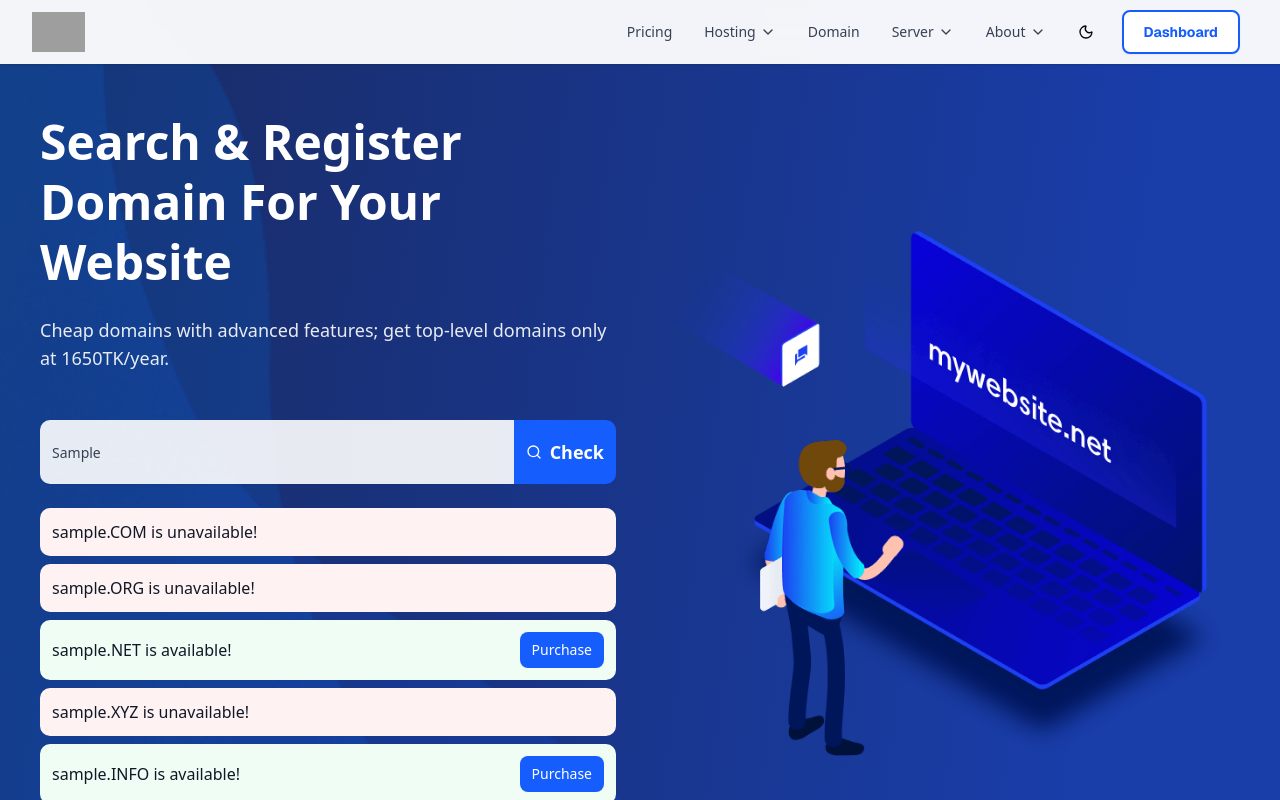
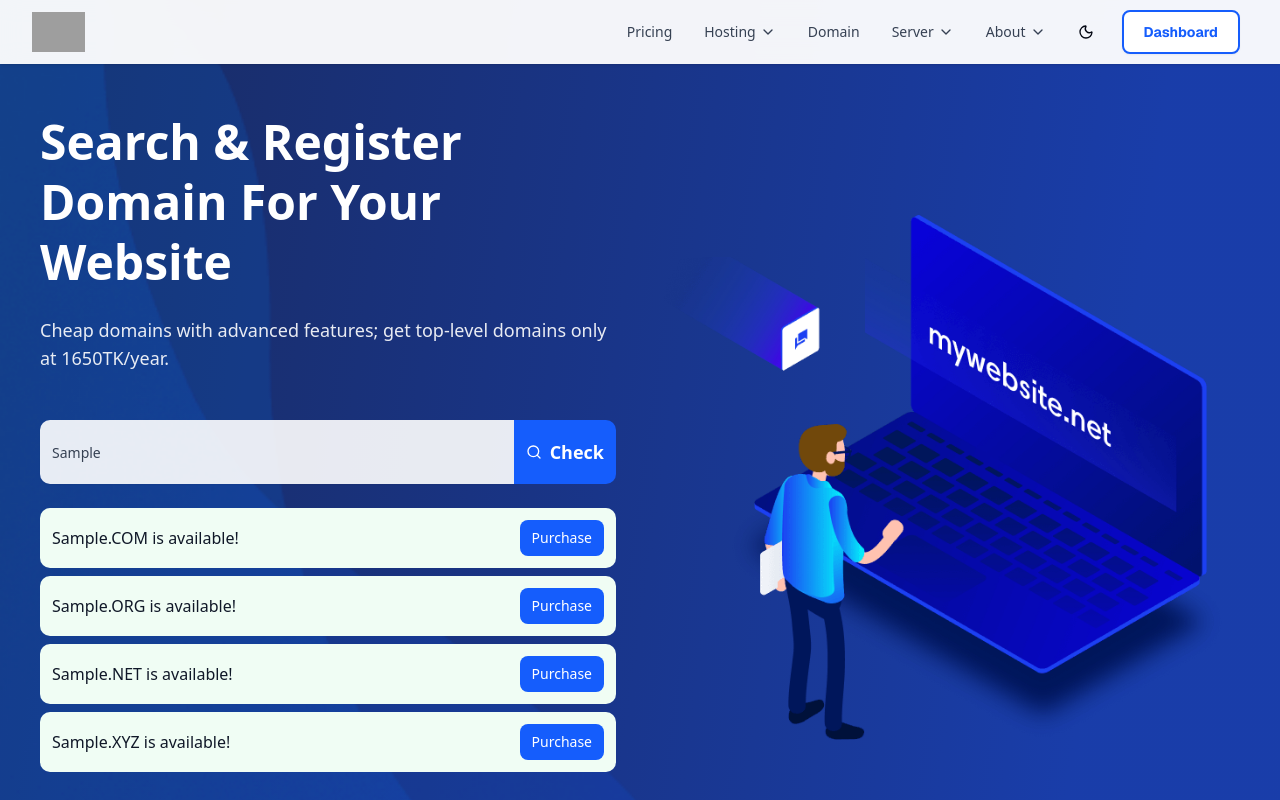
Before and after one commit to ssmahim01/hostnin, a Next.js app: page /domain in a window 1280 px wide. Both pictures are taken after typing "Sample" into the empty fields and a click on the button "Check". Shown: the top 800 px of the page. Built offline with nearby package versions, Linux system fonts and the light colour scheme; grey boxes are pictures that could not be loaded.

Commit message:
Updated: domain-banner

```diff
--- a/src/app/(public-routes)/components/domain/domain-banner.tsx
+++ b/src/app/(public-routes)/components/domain/domain-banner.tsx
@@ -8,23 +8,14 @@ import { useState } from "react";
 import { toast } from "sonner";
 import z from "zod";
 
-// base part only (no dot)
-const baseDomainSchema = z
+const domainSchema = z
   .string()
   .min(1, "Please enter a domain name")
-  .regex(/^[a-zA-Z0-9][a-zA-Z0-9-]*[a-zA-Z0-9]*$/, "Invalid base domain")
+  .regex(/^[a-zA-Z0-9][a-zA-Z0-9-]*[a-zA-Z0-9]*$/, "Invalid domain name format")
   .max(63, "Domain name too long");
 
-// full domain (with dot + tld)
-const fullDomainSchema = z
-  .string()
-  .min(1)
-  .regex(
-    /^(?!-)([a-zA-Z0-9-]{1,63}\.)+[a-zA-Z]{2,}$/,
-    "Invalid full domain"
-  );
-
-const domainTlds = [".COM", ".ORG", ".NET", ".XYZ", ".INFO"];
+// Suggested domain TLDs
+const domainTlds = [".COM", ".ORG", ".NET", ".XYZ"];
 
 type DomainResult = {
   domain: string;
@@ -36,44 +27,21 @@ export default function DomainBanner() {
   const [results, setResults] = useState<DomainResult[]>([]);
   const [loading, setLoading] = useState(false);
 
-  // fake API call — replace with your real API
+  // Mock API function for checking domain availability
   const checkDomainAvailability = async (domainName: string) => {
     return domainTlds.map((tld) => ({
       domain: `${domainName}${tld}`,
-      available: Math.random() > 0.5,
+      available: true,
     }));
   };
 
   const handleSearch = async (e: React.FormEvent<HTMLFormElement>) => {
     e.preventDefault();
+
     try {
-      let validatedDomain = "";
-      let mode: "base" | "full" = "base";
-
-      if (domain.includes(".")) {
-        validatedDomain = fullDomainSchema.parse(domain.trim().toLowerCase());
-        mode = "full";
-      } else {
-        validatedDomain = baseDomainSchema.parse(domain.trim().toLowerCase());
-      }
-
+      const validatedDomain = domainSchema.parse(domain.trim());
       setLoading(true);
-      setResults([]);
-
-      let availability: DomainResult[] = [];
-      if (mode === "base") {
-        // check all TLDs
-        availability = await checkDomainAvailability(validatedDomain);
-      } else {
-        // check only full domain
-        availability = [
-          {
-            domain: validatedDomain,
-            available: Math.random() > 0.5,
-          },
-        ];
-      }
-
+      const availability = await checkDomainAvailability(validatedDomain);
       setResults(availability);
       setLoading(false);
     } catch (err) {
@@ -104,7 +72,6 @@ export default function DomainBanner() {
             Cheap domains with advanced features; get top-level domains only at
             1650TK/year.
           </p>
-
           <form
             className="flex flex-row mb-6 max-w-xs md:max-w-md lg:max-w-xl mx-auto lg:mx-0"
             onSubmit={handleSearch}
@@ -112,7 +79,7 @@ export default function DomainBanner() {
             <Input
               type="text"
               name="query"
-              className="rounded-l-lg rounded-r-none py-8 flex-1 border-none bg-white/90 placeholder-white/80 text-gray-700 font-medium"
+              className="rounded-l-lg rounded-r-none py-8 flex-1 border-none focus:ring-0 focus:border-blue-500 bg-white/90 placeholder-white/80 text-gray-700 font-medium"
               placeholder="Enter your domain name..."
               value={domain}
               onChange={(e) => setDomain(e.target.value)}
@@ -126,24 +93,18 @@ export default function DomainBanner() {
             </Button>
           </form>
 
-          {loading && <p className="text-white">Checking {domain}…</p>}
-
+          {/* Results */}
+          {loading && <p className="text-white">Checking...</p>}
           {results.length > 0 && (
             <div className="space-y-2 mt-4">
               {results.map((res) => (
                 <div
                   key={res.domain}
-                  className={`flex items-center justify-between p-3 rounded-lg ${
-                    res.available
-                      ? "bg-green-50 dark:bg-green-900/20"
-                      : "bg-red-50 dark:bg-red-900/20"
-                  }`}
+                  className="flex items-center justify-between bg-green-50 dark:bg-green-900/20 p-3 rounded-lg"
                 >
                   <span className="text-gray-900 dark:text-white font-medium">
-                    {res.domain}{" "}
-                    {res.available ? "is available!" : "is unavailable!"}
+                    {res.domain} is available!
                   </span>
-                  {res.available && (
                   <a
                     href={`https://my.hostnin.com/cart.php?a=add&domain=register&query=${res.domain}`}
                     target="_blank"
@@ -153,12 +114,10 @@ export default function DomainBanner() {
                       Purchase
                     </Button>
                   </a>
-                  )}
                 </div>
               ))}
             </div>
           )}
-
           <div className="grid grid-cols-2 sm:grid-cols-3 md:grid-cols-5 gap-4 mt-8">
             {[
               { tld: ".COM", price: "৳1650/Year" },
@@ -174,7 +133,6 @@ export default function DomainBanner() {
             ))}
           </div>
         </div>
-
         <div className="flex-1 flex justify-center mt-4 sm:mt-8 lg:mt-0 w-full max-w-xs sm:max-w-md lg:max-w-xl xl:max-w-2xl h-full">
           <Image
             src="/assets/dm-hero.png"
```
Lines whose indentation alone changed are shown as unchanged.
